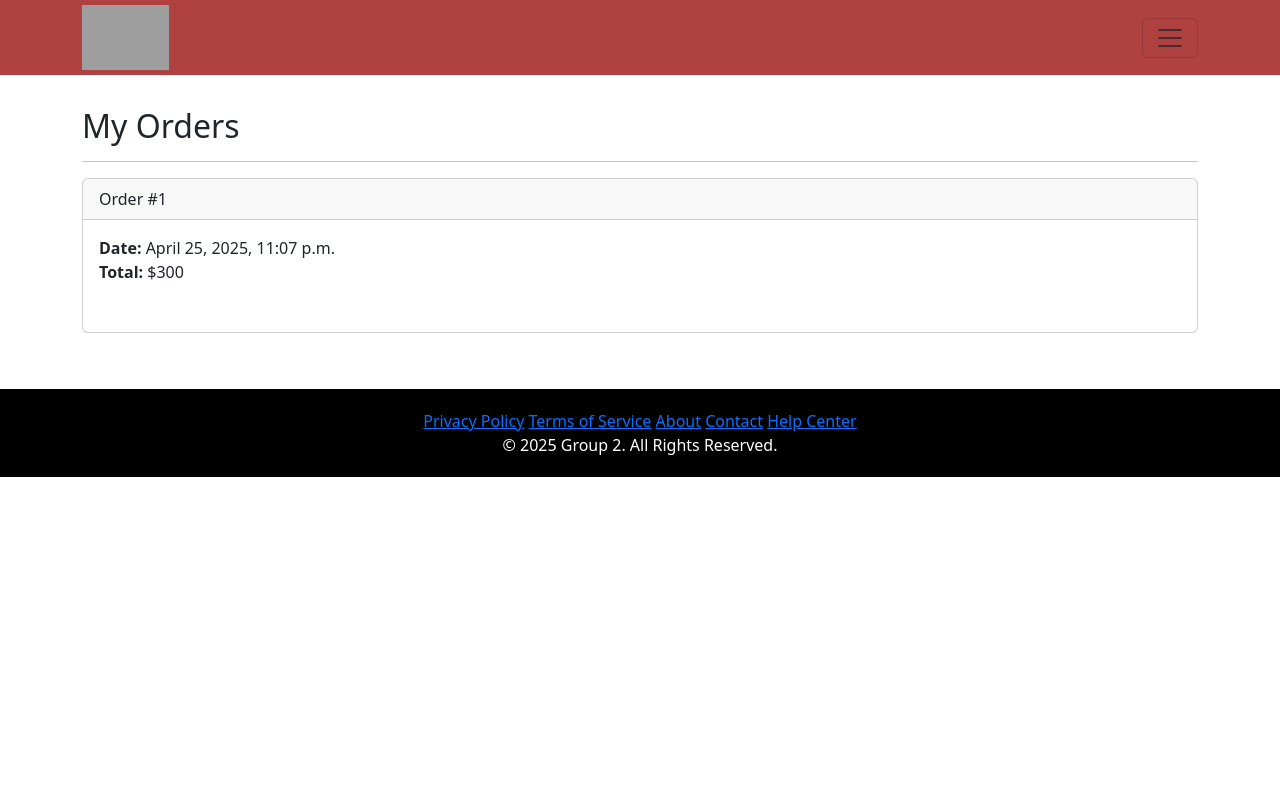
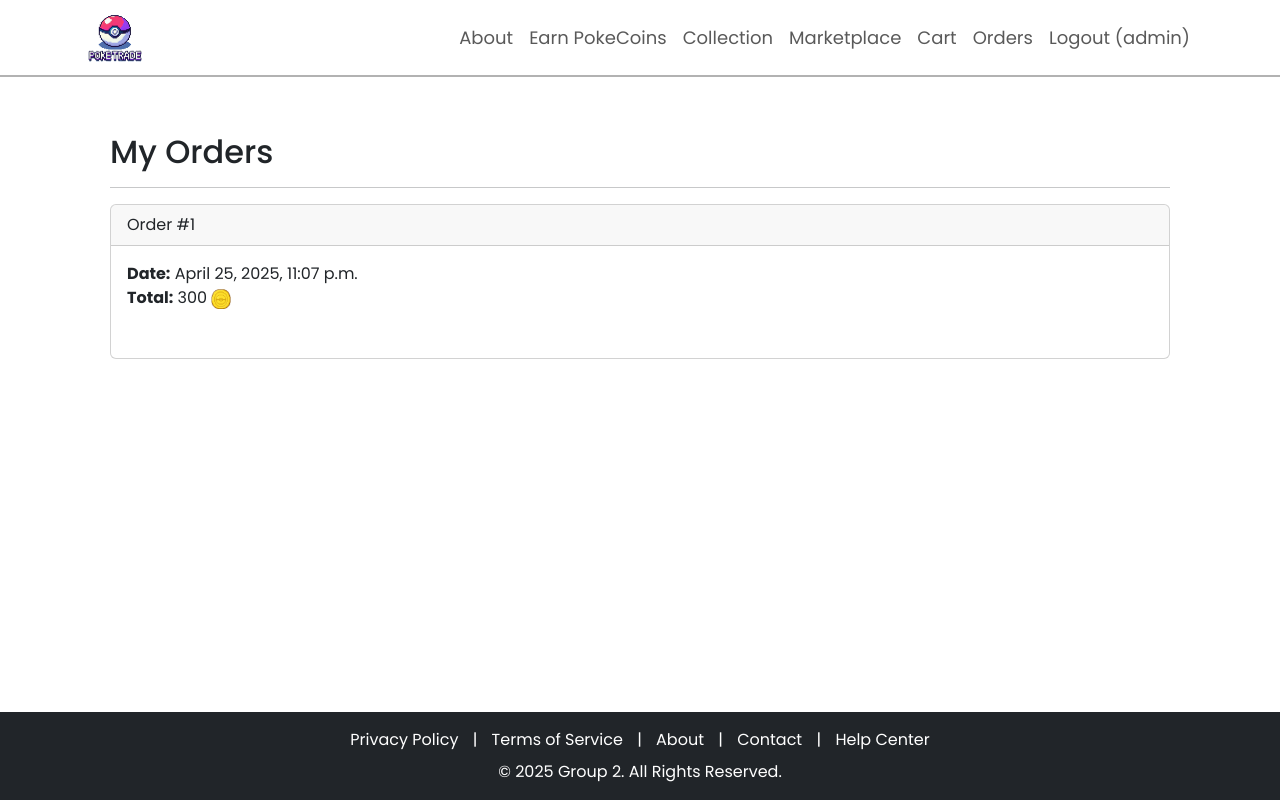
Before and after one commit to Hoccus/poketrade, a Django app: page /accounts/orders/ in a window 1280 px wide. Run offline with Django 5.2, Linux system fonts and the light colour scheme; a user stored in the database is signed in; data comes from the database, SQL or seed files in the repository; both versions use the stored data as it was after the commit; some libraries are stand-ins or nearby versions; grey boxes are pictures that could not be loaded.

Commit message:
restyled, added pokecoin, and way to earn pokecoins

```diff
--- a/accounts/templates/accounts/orders.html
+++ b/accounts/templates/accounts/orders.html
@@ -1,5 +1,5 @@
 {% extends 'base.html' %}
-
+{% load static %}
 {% block content %}
 <div class="p-3">
     <div class="container">
@@ -15,7 +15,9 @@
                     </div>
                     <div class="card-body">
                         <b>Date:</b> {{ order.date }}<br />
-                        <b>Total:</b> ${{ order.total }}<br />
+                        <b>Total:</b> {{ order.total }}
+                        <img src="{% static 'img/pokecoin.png' %}" alt="PokeCoin" height="20">
+                        <br />
 
                         <table class="table table-bordered table-striped text-center mt-3">
                             <thead>
--- a/accounts/urls.py
+++ b/accounts/urls.py
@@ -11,4 +11,5 @@
     path('reset_password_sent', auth_views.PasswordResetDoneView.as_view(template_name="accounts/reset_password_sent.html"), name="password_reset_done"),
     path('reset/<uidb64>/<token>', auth_views.PasswordResetConfirmView.as_view(template_name="accounts/reset_password_confirm.html"), name="password_reset_confirm"),
     path('reset_password_complete', auth_views.PasswordResetCompleteView.as_view(template_name="accounts/reset_password_complete.html"), name="password_reset_complete"),
+    path('add-pokecoin/', views.add_pokecoin, name='add-pokecoin'),
 ]
--- a/accounts/views.py
+++ b/accounts/views.py
@@ -49,3 +49,13 @@
     template_data['title'] = 'Orders'
     template_data['orders'] = request.user.orders.all()
     return render(request, 'accounts/orders.html', {'template_data': template_data})
+
+@login_required
+def add_pokecoin(request):
+    if request.method == 'POST':
+        profile = request.user.userprofile
+        profile.pokeCoins += 1
+        profile.save()
+        return redirect('add-pokecoin')
+
+    return render(request, 'accounts/add_pokecoin.html')
--- a/cart/templates/cart/index.html
+++ b/cart/templates/cart/index.html
@@ -28,7 +28,7 @@
                     <tr>
                         <td>{{ listing.id }}</td>
                         <td>{{ listing.item.pokemon.name }}</td>
-                        <td>${{ listing.price }}</td>
+                        <td>{{ listing.price }} PokeCoins</td>
                         <td>{{ listing.quantity }}</td>
                     </tr>
                     {% endfor %}
@@ -38,7 +38,7 @@
 
         <div class="row">
             <div class="text-end">
-                <a class="btn btn-outline-secondary mb-2"><b>Total to pay:</b> ${{ template_data.cart_total }}</a>
+                <a class="btn btn-outline-secondary mb-2"><b>Total to pay:</b> {{ template_data.cart_total }} PokeCoins</a>
 
                 {% if template_data.listings_in_cart|length > 0 %}
                     <a href="{% url 'cart.purchase' %}" class="btn bg-dark text-white mb-2">Purchase</a>
--- a/poketrade/templates/base.html
+++ b/poketrade/templates/base.html
@@ -1,28 +1,48 @@
+{% load static %}
 <!DOCTYPE html>
 <html lang="en">
-    {% load static %}
 <head>
     <meta charset="UTF-8">
     <title>{{ template_data.title }}</title>
-    <!-- Bootstrap CSS-->
+
+    <!-- Bootstrap CSS -->
     <link href="https://cdn.jsdelivr.net/npm/bootstrap@5.3.3/dist/css/bootstrap.min.css" rel="stylesheet" crossorigin="anonymous">
-    <!-- Font Awesome-->
+
+    <!-- Font Awesome -->
     <link rel="stylesheet" href="https://cdnjs.cloudflare.com/ajax/libs/font-awesome/6.1.1/css/all.min.css">
+
     <!-- Google Fonts -->
     <link href="https://fonts.googleapis.com/css2?family=Poppins:wght@300;400;500;600;700&display=swap" rel="stylesheet">
+
     <!-- Bootstrap JS -->
-    <script src="https://cdn.jsdelivr.net/npm/bootstrap@5.3.3/dist/js/bootstrap.bundle.min.js"crossorigin="anonymous"></script>
+    <script src="https://cdn.jsdelivr.net/npm/bootstrap@5.3.3/dist/js/bootstrap.bundle.min.js" crossorigin="anonymous"></script>
+
+    <!-- Your Custom CSS -->
     <link rel="stylesheet" type="text/css" href="{% static 'css/style.css' %}">
+
     <meta name="viewport" content="width=device-width, initial-scale=1" />
+
     <style>
+        body {
+            font-family: 'Poppins', sans-serif;
+        }
+
         .navbar {
-            margin-bottom: 0;
-            border-radius: 0;
-            background-color: #af4141;
-            color: white;
+            background-color: #ffffff;
             font-size: 18px;
             padding: 0 10px;
-            sticky: top;
+            border-bottom: 2px solid rgba(0, 0, 0, 0.3);
+        }
+
+        .navbar-nav .nav-link {
+            font-weight: 400;
+            transition: font-weight 0.05s ease-in;
+            text-decoration: none;
+        }
+
+        .navbar-nav .nav-link:hover {
+            font-weight: 525;
+            text-decoration: underline;
         }
 
         footer {
@@ -32,30 +52,36 @@
             text-align: center;
         }
 
+        .footer-nav a {
+            color: white;
+            margin: 0 10px;
+            text-decoration: none;
+        }
+
+        .footer-nav a:hover {
+            text-decoration: underline;
+        }
     </style>
 </head>
-<body>
 
-    <!-- Header -->
+<body class="d-flex flex-column min-vh-100">
 
-    <header class="navbar navbar-inverse">
+    <!-- Navbar -->
+    <header class="navbar navbar-expand-lg navbar-light">
         <div class="container">
-            <a class="navbar-brand" href="{% url 'home.index' %}"><img src="{% static 'img/logo.png' %}" alt="Logo" height="65"></a>
+            <a class="navbar-brand" href="{% url 'home.index' %}">
+                <img src="{% static 'img/logo.png' %}" alt="Logo" height="65">
+            </a>
 
-            <button class="navbar-toggler" type="button" data-bs-toggle="collapse" data-bs-target="#mainNavbar" aria-controls="mainNavbar"
-                    aria-expanded="false" aria-label="Toggle navigation">
-                <span class="navbar-toggler-icon"></span>
-            </button>
 
-            <div class="collapse navbar-collapse" id="mainNavbar">
-                <div class="navbar-nav mx-auto">
-                    <a class="nav-link" href="{%  url 'home.about' %}">About</a>
+            <div class="collapse navbar-collapse justify-content-end" id="mainNavbar">
+                <div class="navbar-nav ms-auto text-end">
+                    <a class="nav-link" href="{% url 'home.about' %}">About</a>
+
+                    {% if user.is_authenticated %}
+                        <a class="nav-link" href="{% url 'add-pokecoin' %}">Earn PokeCoins</a>
+                        <a class="nav-link" href="{% url 'collection.get_cards' %}">Collection</a>
                         <a class="nav-link" href="{% url 'marketplace.index' %}">Marketplace</a>
-                </div>
-
-                <div class="navbar-nav ms-auto">
-                    {% if user.is_authenticated %}
-                        <a class="nav-link" href="{% url 'collection.get_cards' %}">Collection</a>
                         <a class="nav-link" href="{% url 'cart.index' %}">Cart</a>
                         <a class="nav-link" href="{% url 'accounts.orders' %}">Orders</a>
                         <a class="nav-link" href="{% url 'accounts.logout' %}">Logout ({{ user.username }})</a>
@@ -65,21 +91,27 @@
                     {% endif %}
                 </div>
             </div>
+
         </div>
     </header>
-    <!-- Header -->
-    <div>
+    <!-- Navbar -->
+
+    <!-- Main Content -->
+    <main class="flex-grow-1">
+        <div class="container my-4">
             {% block content %}
             {% endblock content %}
         </div>
+    </main>
+    <!-- Main Content -->
+
     <!-- Footer -->
-    <div class="footer">
-        <footer>
-            <div class="footer-nav">
-                <a href="#">Privacy Policy</a>
-                <a href="#">Terms of Service</a>
-                <a href="#">About</a>
-                <a href="#">Contact</a>
+    <footer class="bg-dark text-white text-center py-3">
+        <div class="footer-nav mb-2">
+            <a href="#">Privacy Policy</a> |
+            <a href="#">Terms of Service</a> |
+            <a href="#">About</a> |
+            <a href="#">Contact</a> |
             <a href="#">Help Center</a>
         </div>
 
@@ -87,7 +119,7 @@
             &copy; 2025 Group 2. All Rights Reserved.
         </div>
     </footer>
-    </div>
     <!-- Footer -->
+
 </body>
 </html>
```
Also changed, not shown: accounts/templates/accounts/add_pokecoin.html (added, +40 -0 lines), home/templates/home/index.html (+2 -10 lines), db.sqlite3, poketrade/static/img/logo.png (added), poketrade/static/img/pokecoin.png (added). Lines whose indentation alone changed are shown as unchanged.
